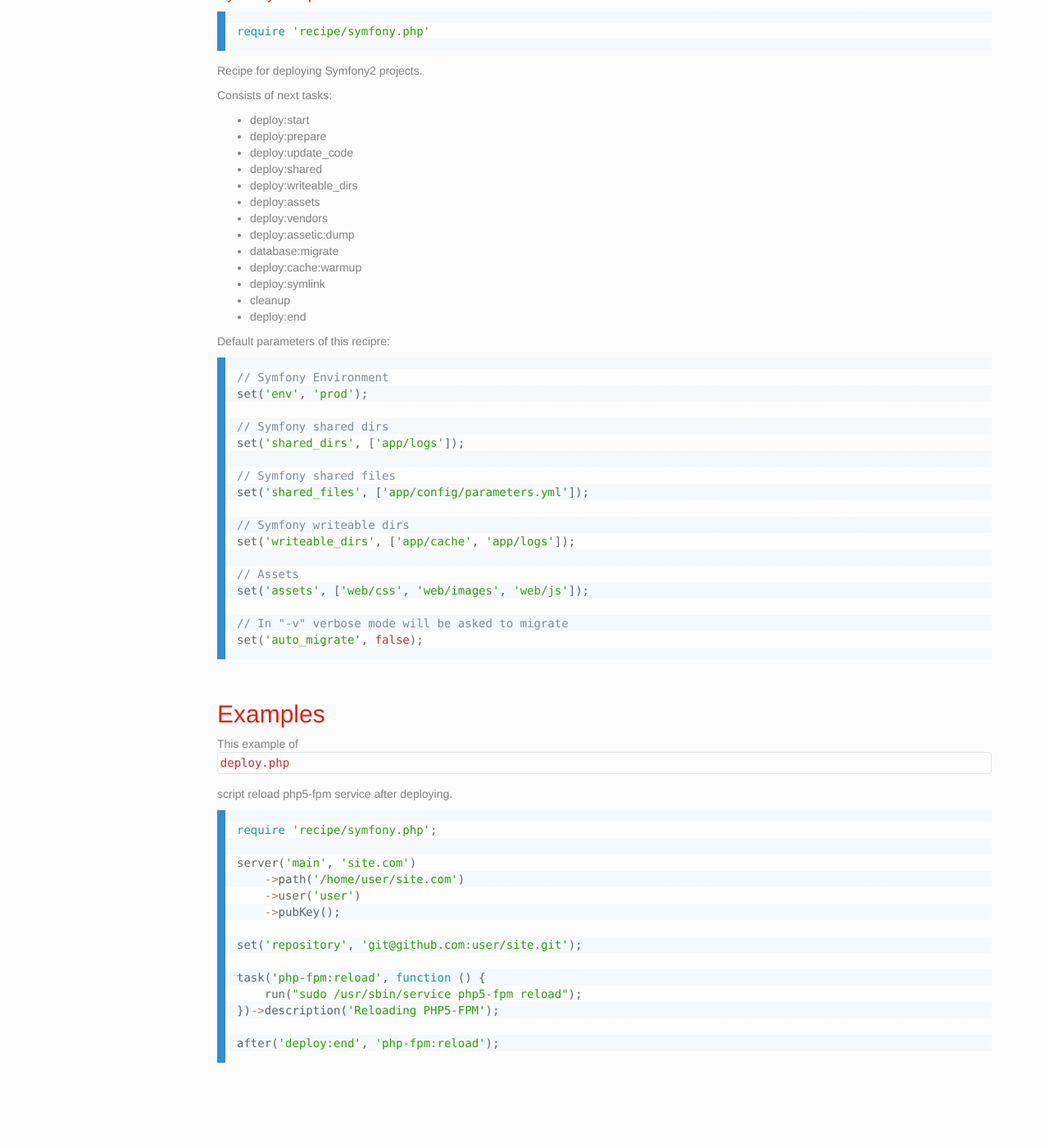
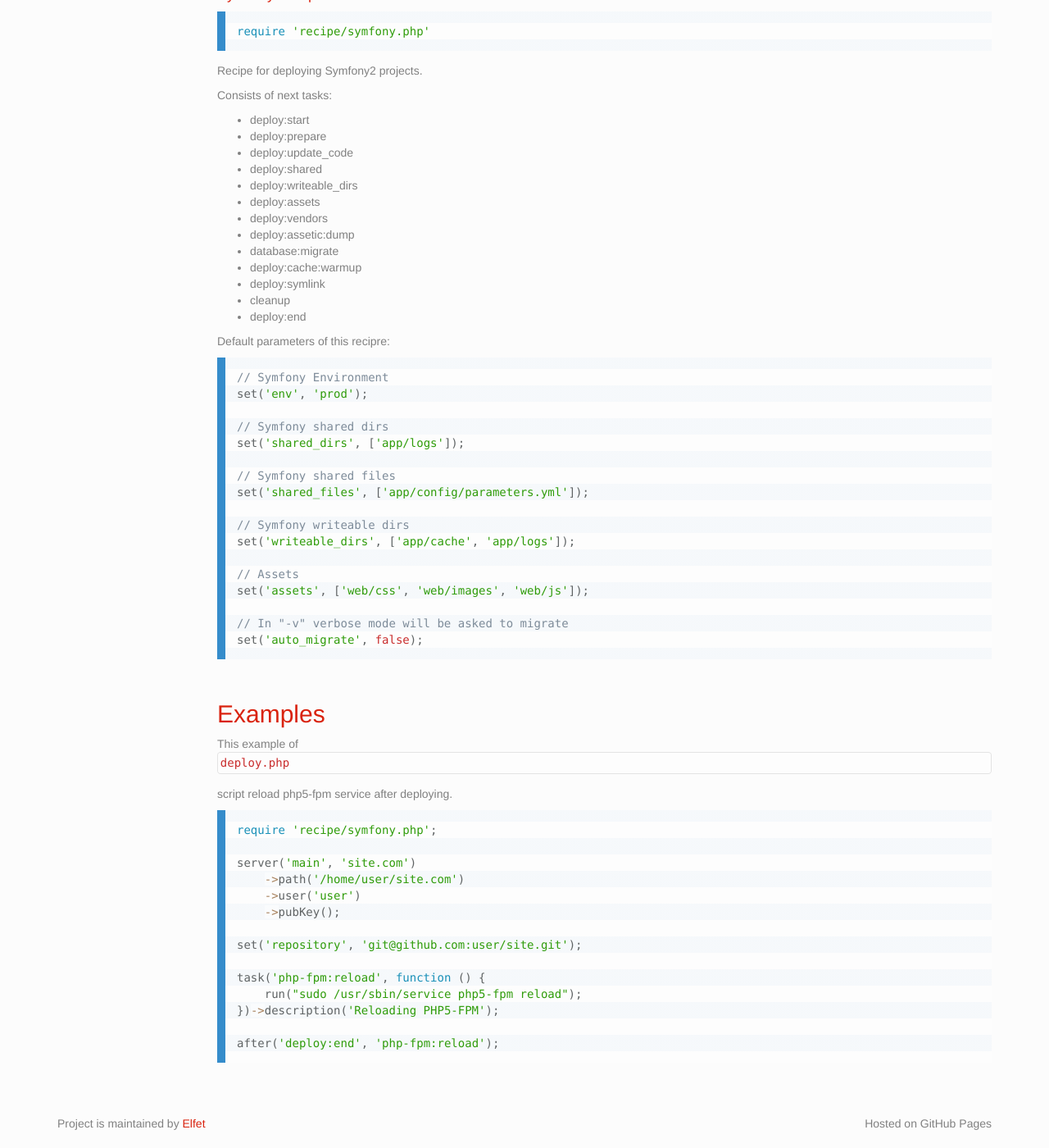
Before and after one commit to deployphp/deployer, a Jekyll site: the page built from index.md, in a window 1280 px wide and 1400 px high, scrolled down 12626 px. Shown: the whole window at 82% size. Built offline with Jekyll 4.4.1, drawn with Linux system fonts in a browser that asks for light colours; before the commit the page ends 13936 px from its top, so only the background shows below that.

Commit message:
Add footer with very helpful information :eyes:

```diff
--- a/_layouts/main.html
+++ b/_layouts/main.html
@@ -57,6 +57,13 @@
     </div>
 </section>
 
+<footer>
+    <div class="container">
+        Project is maintained by <a href="http://github.com/elfet">Elfet</a>
+        <span class="pull-right">Hosted on GitHub Pages</span>
+    </div>
+</footer>
+
 <script src="lib/jquery.min.js"></script>
 <script src="lib/autocomplete.js"></script>
 <script src="lib/prism.js"></script>
--- a/stylesheets/styles.css
+++ b/stylesheets/styles.css
@@ -176,3 +176,9 @@ section h4 {
     padding-left: 20px;
     font-size: 90%;
 }
+
+
+footer {
+    margin-top: 50px;
+    margin-bottom: 20px;
+}
```
